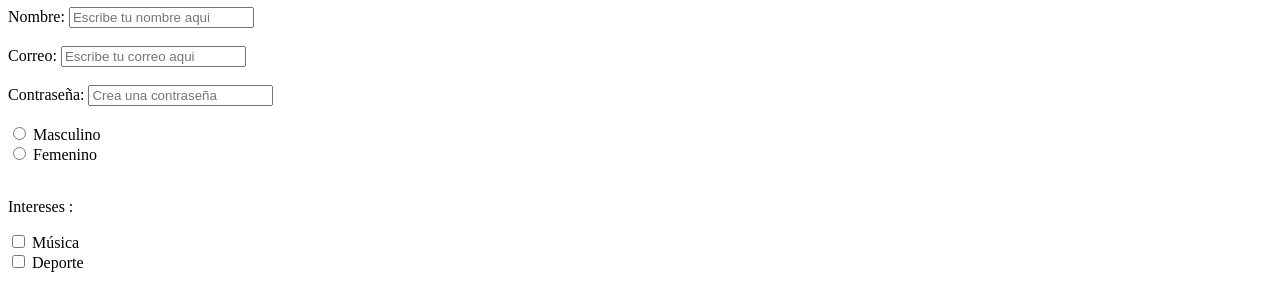
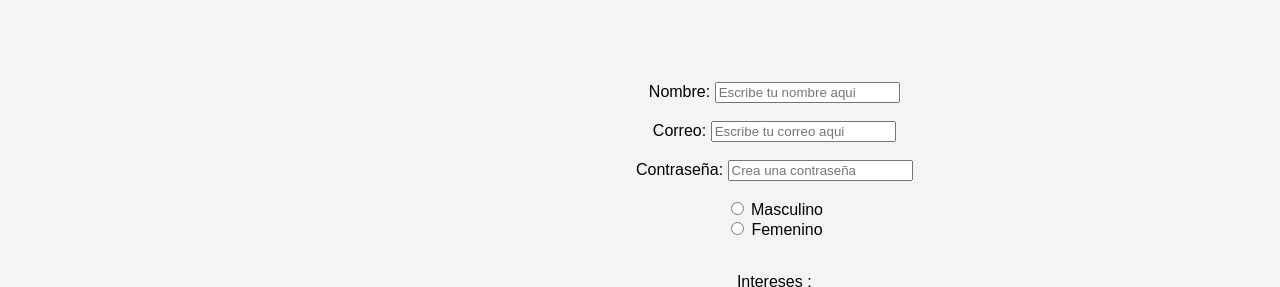
Before and after one commit to daycar-bit/webs, a plain HTML site: page formulario/index.html in a window 1280 px wide. Shown: the part 73-360 px from the top of the page. Drawn offline with Linux system fonts and the light colour scheme; files that its build step writes are made by us from their sources.

Commit message:
Update index.html
agregue un css

```diff
--- a/formulario/index.html
+++ b/formulario/index.html
@@ -3,6 +3,7 @@
 <head>
     <meta charset="UTF-8">
     <title>formulario basico</title>
+    <link rel="stylesheet" href="estilos.css">
 </head>
 <body>
     <h1>formulario basico</h1>
```
